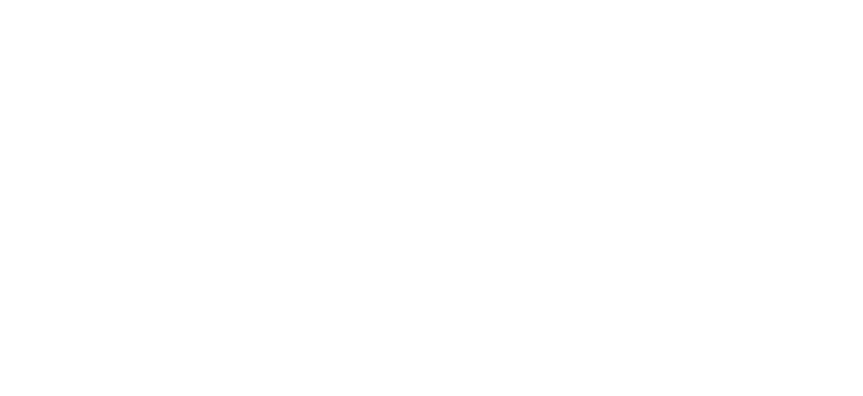
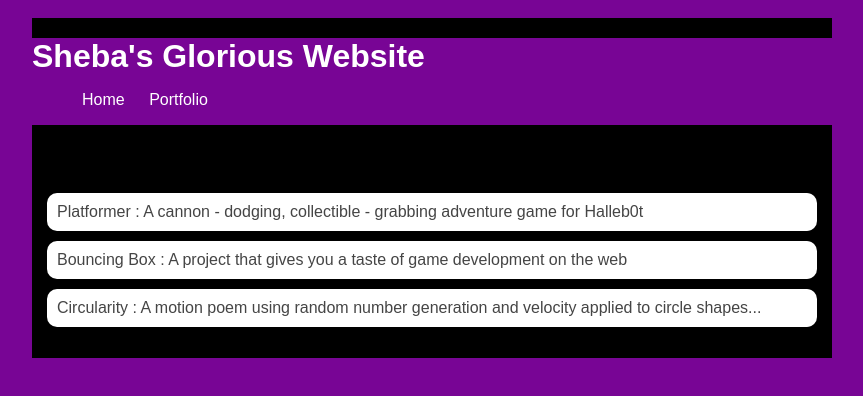
Before and after one commit to country50/country50.github.io, a plain HTML site: page portfolio.html in a window 1280 px wide. Shown: the whole page, without its empty margins (208-1071 px from the left). Drawn offline with Linux system fonts and the light colour scheme.

Commit message:
add portfolio.html file

```diff
--- a/portfolio.html
+++ b/portfolio.html
@@ -0,0 +1,33 @@
+<!DOCTYPE HTML>
+<html>
+    <head>
+        <title>Club West</title>
+        <link rel="stylesheet" href="style.css">
+    </head>
+
+    <body>
+      <div id="all-contents">
+        <nav></nav>
+            <h1>Sheba's Glorious Website</h1>
+            <ul id="nav-ul">
+                <li class="nav-li">
+                    <a class="nav-a" href="index.html">Home</a>
+                </li>
+                <li class="nav-li">
+                    <a class="nav-a" href="portfolio.html">Portfolio</a>
+                </li>
+            </ul>
+        </nav>
+        <main>
+            <div class="content">
+                <h1>Portfolio</h1>
+                <ul id="portfolio">
+                    <li><a href="projects/platformer/">Platformer : A cannon - dodging, collectible - grabbing adventure game for Halleb0t</a></li>
+                    <li><a href="projects/bouncing-box/">Bouncing Box : A project that gives you a taste of game development on the web </a></li>
+                    <li><a href="projects/circularity/">Circularity : A motion poem using random number generation and velocity applied to circle shapes...</a></li>
+                </ul>
+            </div>
+        </main>
+      </div>
+    </body>
+</html>
--- a/projects/platformer/platformer.js
+++ b/projects/platformer/platformer.js
@@ -38,6 +38,12 @@ $(function () {
     // Create platforms
     // You must decide the x position, y position, width, and height of the platforms
     // example usage: createPlatform(x,y,width,height)
+    createPlatform(300,740,200,20)
+    createPlatform(340,250,200,20)
+    createPlatform(650,500,200,20)
+    createPlatform(1000,740,200,20)
+    createPlatform(1000,250,200,20)
+    createPlatform(700,400,200,20)
 
 
 
--- a/style.css
+++ b/style.css
@@ -61,3 +61,28 @@ main {
 h2, h3 {
     margin: 0px;
 }
+ /* portfolio styles */
+ .content h1 {
+    color: black;
+}
+
+#portfolio {
+    list-style-type: none;
+    padding-left: 0;
+}
+
+#portfolio li {
+    background: #fff;
+    padding: 10px;
+    border-radius: 10px;
+    margin-bottom: 10px;
+}
+
+#portfolio li:hover {
+    background: #eee;
+}
+
+#portfolio a {
+    text-decoration: none;
+    color: #454545;
+}
```
Also changed, not shown: index.html (+1 -1 lines).
